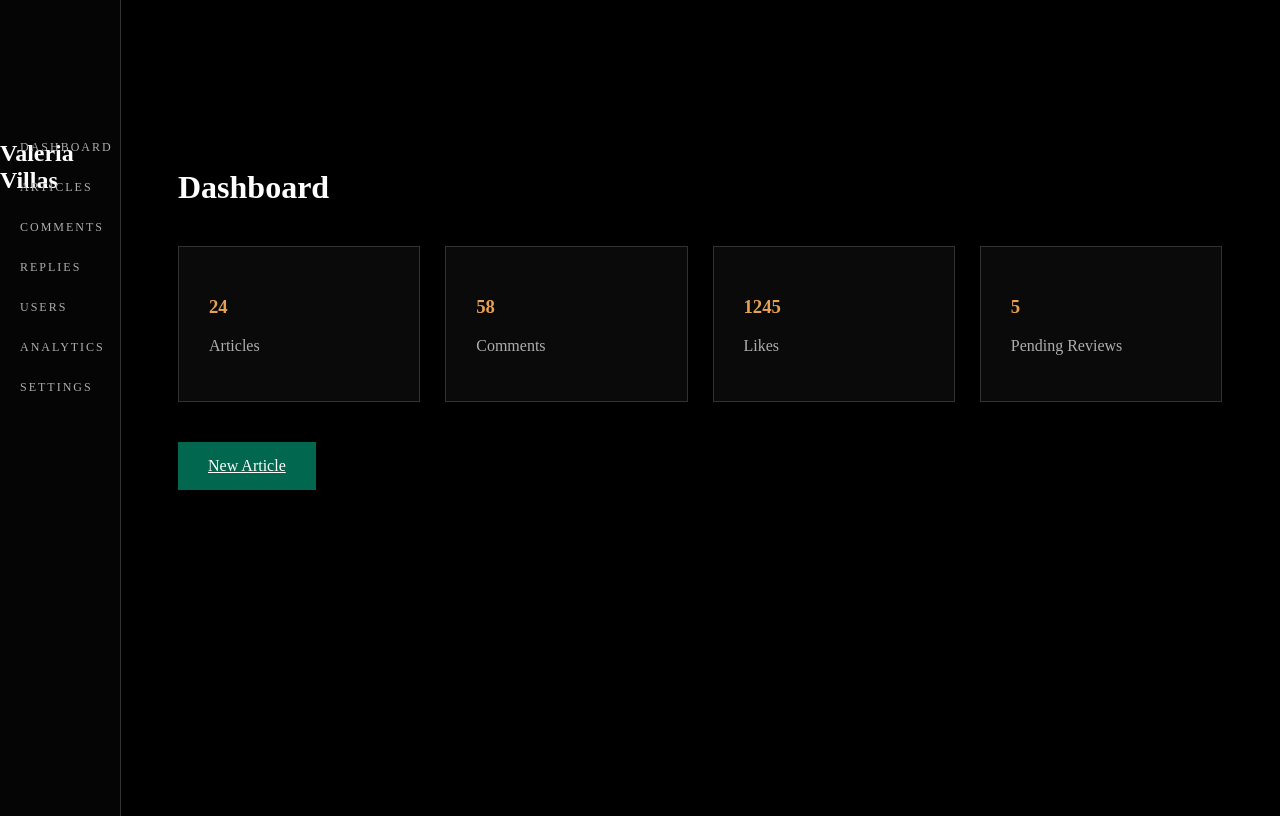
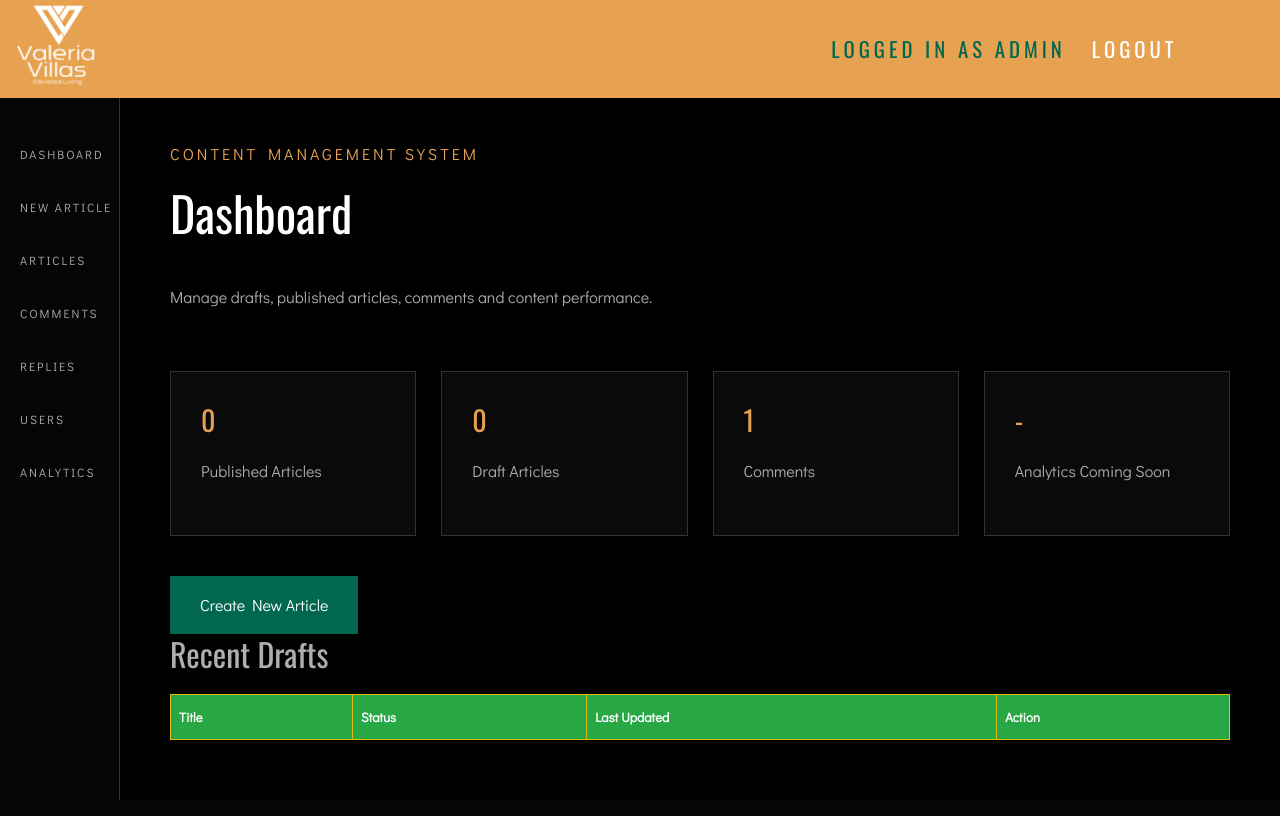
Before and after one commit to lewisjn-arch/Valeria-Villas, a PHP site: page /admin/dashboard.php in a window 1280 px wide. Run offline with PHP 8.4, Linux system fonts and the light colour scheme; tables that the repository leaves empty or names only in its code hold one stand-in row (values such as "Sample post"); lists and menus that the app fills with data are empty.

Commit message:
Edit dashboard

```diff
--- a/admin/assets/css/blog.css
+++ b/admin/assets/css/blog.css
@@ -851,6 +851,47 @@ DASHBOARD
 }
 
 /* =====================================
+ADMIN PAGE ONLY
+===================================== */
+
+body.admin-page .navbar{
+    position:fixed;
+    top:0;
+    left:0;
+    width:100%;
+    z-index:9999;
+    background:#E6A250;
+    padding-top:0;
+    padding-right:7%;
+}
+
+body.admin-page .navbar .nav-link{
+    color:#ffffff;
+}
+
+body.admin-page .logo-wrapper{
+    background:#E6A250;
+}
+
+/* disable scroll effect */
+body.admin-page .nav-scroll{
+    background:#E6A250 !important;
+}
+
+/* ADMIN PAGE ONLY */
+body.admin-page .sidebar-logo{
+    padding:5px 10px;
+    text-align:center;
+}
+
+body.admin-page .sidebar-logo img{
+    width:80px;
+    height:auto;
+    display:block;
+    margin:auto;
+}
+
+/* =====================================
 ARTICLE EDITOR
 ===================================== */
 
@@ -1119,13 +1160,15 @@ LIVE PREVIEW
     align-items:start;
 }
 
-.live-preview{
+body.admin-page .live-preview{
     background:#050505;
     border:1px solid #323232;
     padding:40px;
     min-height:800px;
     position:sticky;
-    top:30px;
+    top:120px;
+    height:calc(100vh - 180px);
+    overflow-y:auto;
 }
 
 .preview-category{
--- a/admin/blog/blog.php
+++ b/admin/blog/blog.php
@@ -53,12 +53,12 @@ $pageTitle = "Valeria Villas Blog";
             <!-- Menu -->
             <div class="collapse navbar-collapse" id="navbar">
                 <ul class="navbar-nav ms-auto">
-                    <li class="nav-item"><a class="nav-link active" href="/index.html#home">Home</a></li>
+                    <li class="nav-item"><a class="nav-link" href="/index.html#home">Home</a></li>
                     <li class="nav-item"><a class="nav-link" href="/index.html#about">About</a></li>
                     <li class="nav-item"><a class="nav-link" href="/index.html#gallery">Gallery</a></li>
                     <li class="nav-item"><a class="nav-link" href="/index.html#services">Amenities</a></li>
                     <li class="nav-item"><a class="nav-link" href="/index.html#links">Links</a></li>
-                    <li class="nav-item"><a class="nav-link" href="/admin/blog/blog.php">Blog</a></li>
+                    <li class="nav-item"><a class="nav-link active" href="/admin/blog/blog.php">Blog</a></li>
                     <li class="nav-item"><a class="nav-link" href="/index.html#contact">Contacts</a></li>
                 </ul>
             </div>
--- a/admin/dashboard.php
+++ b/admin/dashboard.php
@@ -1,83 +1,149 @@
+<?php
+
+require_once 'includes/db.php';
+
+$publishedCount = $pdo->query("
+    SELECT COUNT(*)
+    FROM articles
+    WHERE status='published'
+")->fetchColumn();
+
+$draftCount = $pdo->query("
+    SELECT COUNT(*)
+    FROM articles
+    WHERE status='draft'
+")->fetchColumn();
+
+$commentsCount = $pdo->query("
+    SELECT COUNT(*)
+    FROM comments
+")->fetchColumn();
+
+$drafts = $pdo->query("
+    SELECT *
+    FROM articles
+    WHERE status='draft'
+    ORDER BY updated_at DESC
+");
+
+?>
+
 <!DOCTYPE html>
 <html lang="en">
 
 <head>
-
     <meta charset="UTF-8">
     <meta name="viewport" content="width=device-width, initial-scale=1.0">
-
     <title>Dashboard</title>
-
+    <link rel="shortcut icon" href="/img/favicon.png">
+    <link rel="stylesheet" href="../css/plugins.css">
+    <link rel="stylesheet" href="../css/style.css">
     <link rel="stylesheet" href="assets/css/blog.css">
-
+    <link rel="stylesheet"
+        href="https://cdnjs.cloudflare.com/ajax/libs/font-awesome/6.7.0/css/all.min.css">
 </head>
 
-<body>
+<body class="admin-page">
+    <!-- Navbar -->
+    <nav class="navbar navbar-expand-lg">
+        <div class="logo-wrapper valign">
+            <div class="sidebar-logo">
+                <a href="/index.html">
+                    <img src="../img/logo.webp" class="logo-img" alt="Valeria Villas Logo">
+                </a>
+            </div>
+        </div>
+
+        <div class="collapse navbar-collapse">
+            <ul class="navbar-nav ms-auto">
+                <li class="nav-item"><span class="nav-link active">Logged in as Admin</span></li>
+                <li class="nav-item"><a class="nav-link logout-link" href="logout.php">Logout</a></li>
+            </ul>
+        </div>
+    </nav>
 
     <div class="dashboard">
-
         <aside class="sidebar">
-
-        <h2>Valeria Villas</h2>
-
             <ul>
-
                 <li>Dashboard</li>
-
+                <li><a href="new-article.php">New Article</a></li>
                 <li>Articles</li>
-
                 <li>Comments</li>
-
                 <li>Replies</li>
-
                 <li>Users</li>
-
                 <li>Analytics</li>
-
-            <li>Settings</li>
-
             </ul>
-
         </aside>
 
         <main class="dashboard-content">
-
+            <div class="editor-header">
+                <span>Content Management System</span>
                 <h1>Dashboard</h1>
+                <p>
+                    Manage drafts, published articles,
+                    comments and content performance.
+                </p>
+            </div>
 
             <div class="stats-grid">
-
                 <div class="stat-card">
-                <h3>24</h3>
-                <p>Articles</p>
+                    <h3><?= $publishedCount ?></h3>
+                    <p>Published Articles</p>
                 </div>
 
                 <div class="stat-card">
-                <h3>58</h3>
+                    <h3><?= $draftCount ?></h3>
+                    <p>Draft Articles</p>
+                </div>
+
+                <div class="stat-card">
+                    <h3><?= $commentsCount ?></h3>
                     <p>Comments</p>
                 </div>
 
                 <div class="stat-card">
-                <h3>1245</h3>
-                <p>Likes</p>
+                    <h3>-</h3>
+                    <p>Analytics Coming Soon</p>
+                </div>
             </div>
 
-            <div class="stat-card">
-                <h3>5</h3>
-                <p>Pending Reviews</p>
+            <a href="new-article.php"class="new-article-btn">Create New Article</a>
+
+            <div class="drafts-section">
+                <h2>Recent Drafts</h2>
+                <table class="draft-table">
+                    <thead>
+                        <tr>
+                            <th>Title</th>
+                            <th>Status</th>
+                            <th>Last Updated</th>
+                            <th>Action</th>
+                        </tr>
+                    </thead>
+
+                    <tbody>
+                        <?php while($row = $drafts->fetch(PDO::FETCH_ASSOC)): ?>
+                            <tr>
+                                <td>
+                                    <?= htmlspecialchars($row['title']) ?>
+                                </td>
+                                <td>
+                                    <?= ucfirst($row['status']) ?>
+                                </td>
+                                <td>
+                                    <?= $row['updated_at'] ?>
+                                </td>
+                                <td>
+                                    <a
+                                        href="new-article.php?id=<?= $row['id'] ?>"
+                                        class="edit-link">Continue Editing</a>
+                                </td>
+                            </tr>
+                        <?php endwhile; ?>
+                    </tbody>
+                </table>
             </div>
-
+        </main>
     </div>
-
-        <a href="new-article.php" class="new-article-btn">
-
-            New Article
-
-        </a>
-
-    </main>
-
-</div>
-
 </body>
-
 </html>
```
Also changed, not shown: admin/includes/save-article.php (added, +93 -0 lines), admin/logout.php (added, +11 -0 lines), admin/new-article.php (+86 -25 lines). Lines whose indentation alone changed are shown as unchanged.
